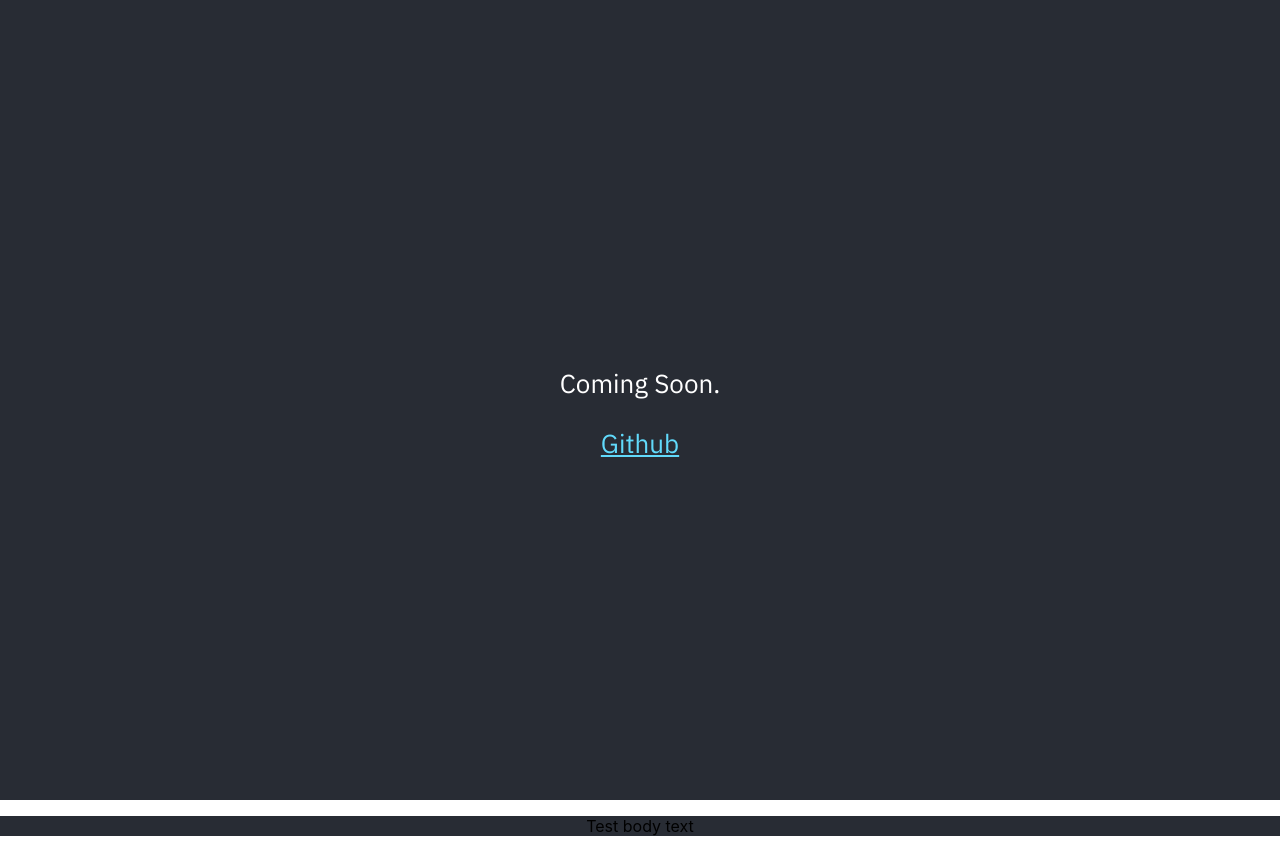
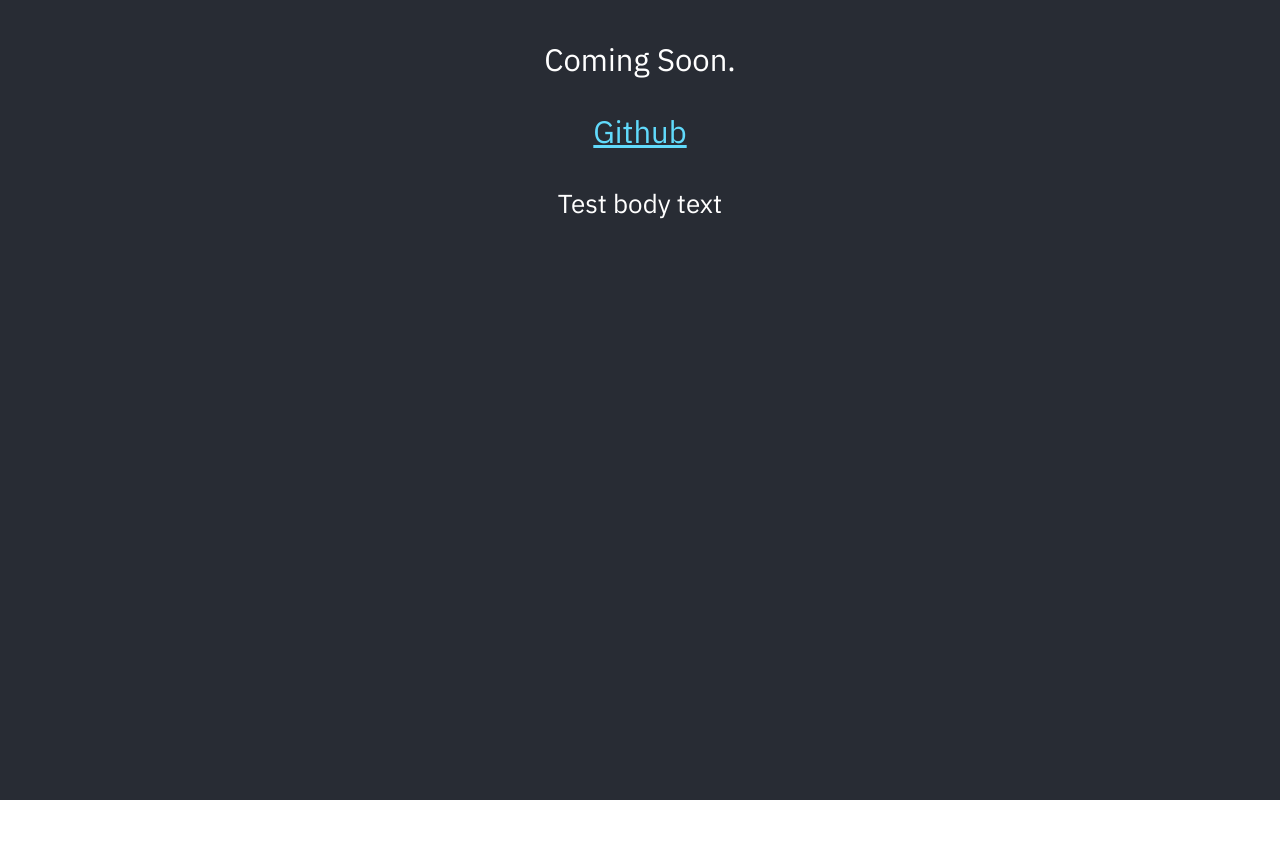
Before and after one commit to SamRoyDev/samroyio-website, a React (Create React App) app: page / in a window 1280 px wide. After the commit the page ends 800 px from the top, so only its background shows below. Built offline with nearby package versions, Linux system fonts and the light colour scheme.

Commit message:
updating css with body font

```diff
--- a/src/App.css
+++ b/src/App.css
@@ -15,18 +15,26 @@
 
 .App-header {
   background-color: #282c34;
-  min-height: 100vh;
+  min-height: 20vh;
   display: flex;
   flex-direction: column;
   align-items: center;
   justify-content: center;
-  font-size: calc(10px + 2vmin);
+  font-size: calc(15px + 2vmin);
   color: white;
   font-family: 'IBMPlexSans-Regular';
 }
 
 .App-body {
   background-color: #282c34;
+  min-height: 80vh;
+  display: flex;
+  flex-direction: column;
+  align-items: center;
+  justify-content: left;
+  font-size: calc(10px + 2vmin);
+  color: white;
+  font-family: 'IBMPlexSans-Regular';
 }
 
 .App-link {
```
